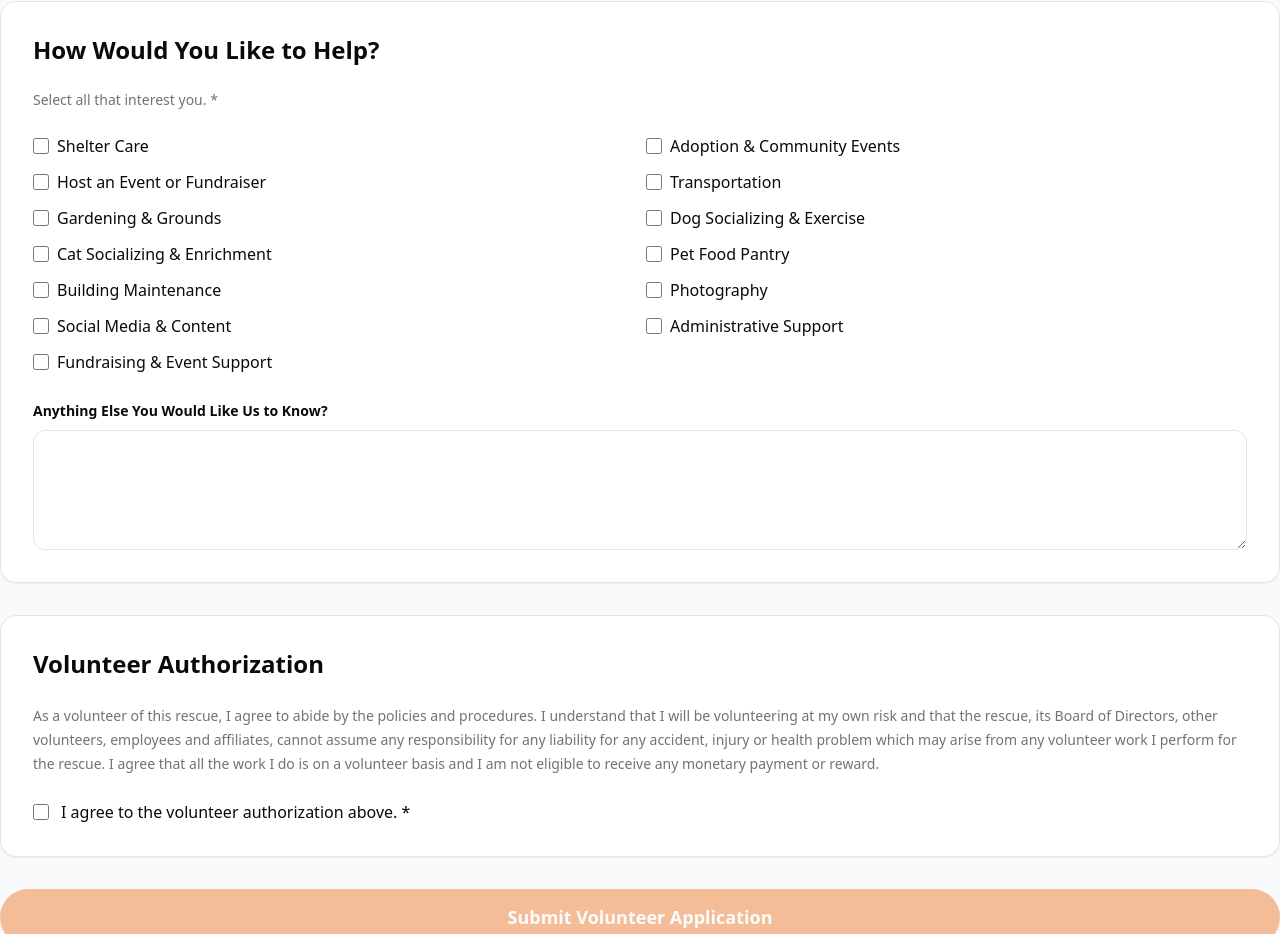
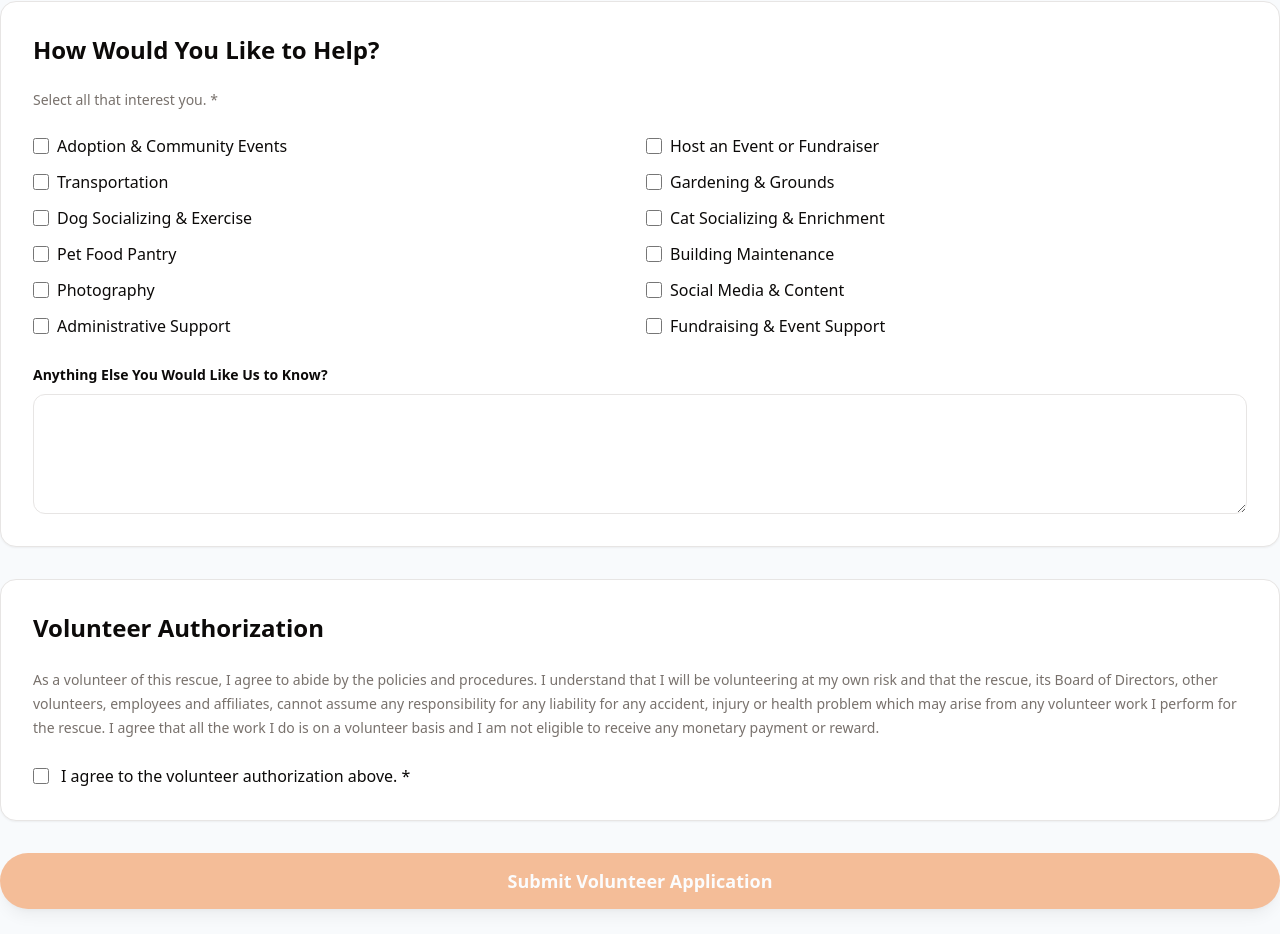
Before and after one commit to 7nqwsvhv99-hash/safe-haven-site, a Next.js app: page /volunteer-application in a window 1280 px wide. Shown: the part 3196-4130 px from the top of the page. Built offline with nearby package versions, Linux system fonts and the light colour scheme.

Commit message:
Remove Shelter Care volunteer option

```diff
--- a/src/app/volunteer-application/page.tsx
+++ b/src/app/volunteer-application/page.tsx
@@ -21,7 +21,6 @@ function Field({ label, children, note }: { label: string; children: React.React
 }
 
 const interestOptions = [
-  "Shelter Care",
   "Adoption & Community Events",
   "Host an Event or Fundraiser",
   "Transportation",
```
